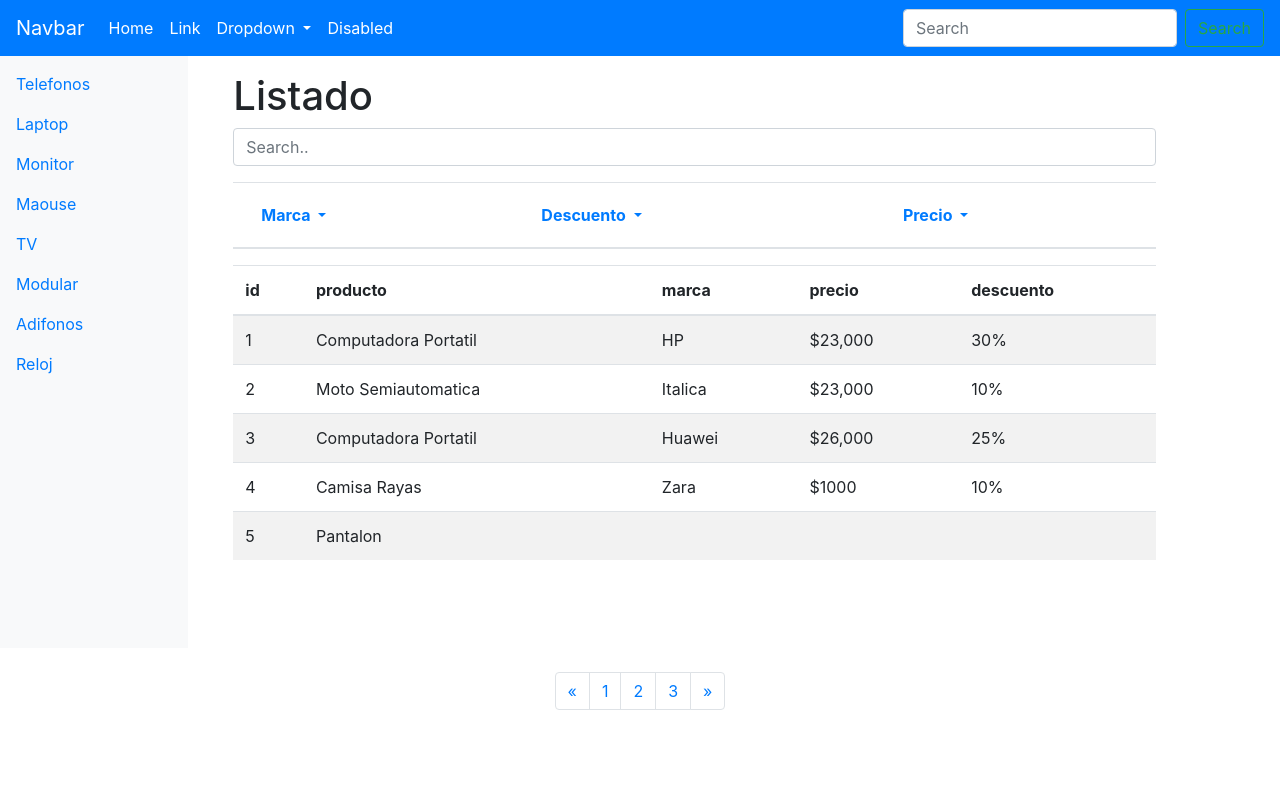
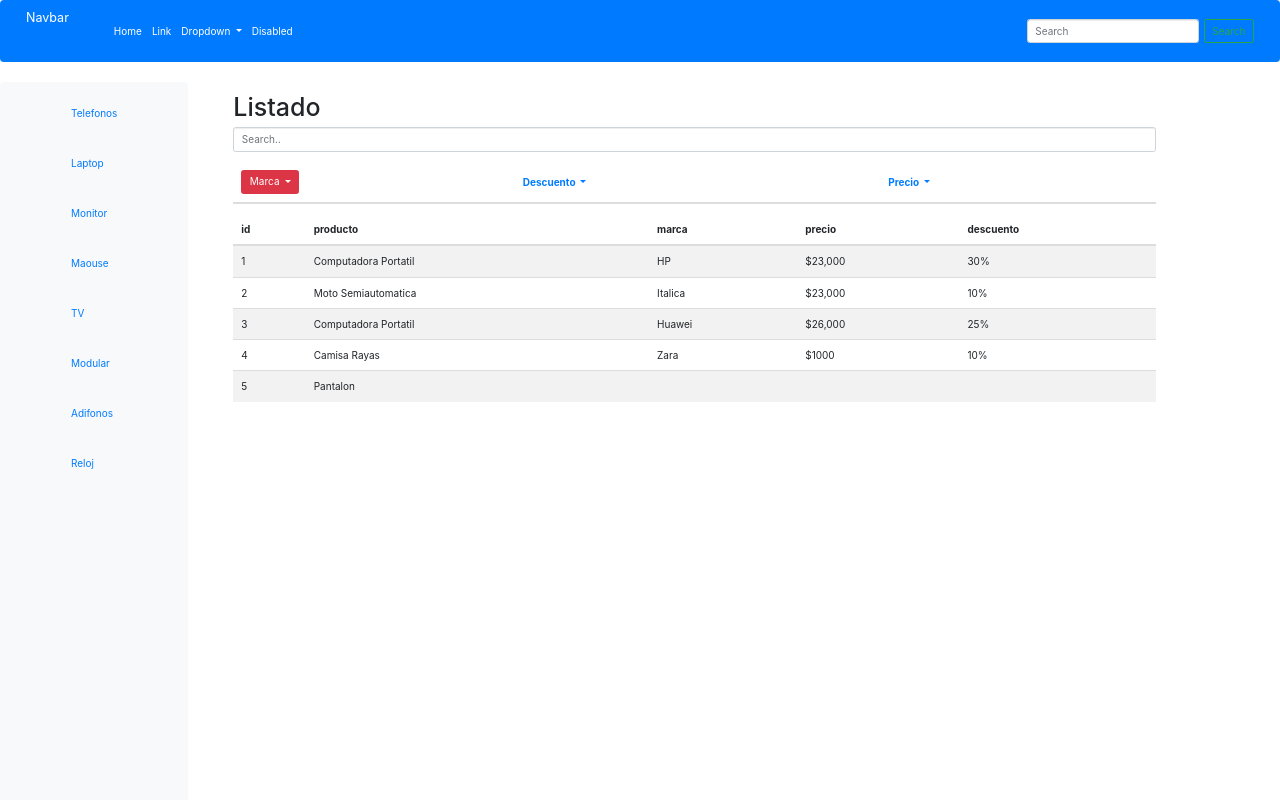
Before and after one commit to YareCanul/Ecommers-Angular-Project, an Angular app: page / in a window 1280 px wide. Shown: the top 800 px of the page. Built offline with nearby package versions, Linux system fonts and the light colour scheme.

Commit message:
new style bootrap -Dropdown

```diff
--- a/src/app/components/posts/posts.component.html
+++ b/src/app/components/posts/posts.component.html
@@ -103,9 +103,23 @@
                <table class="table table-striped">
                 <thead>
                     <tr>
-             <th> <a class="nav-link dropdown-toggle" href="#" id="navbarDropdown" role="button" data-toggle="dropdown" aria-haspopup="true" aria-expanded="false" color="black">
-                Marca
-              </a></th>
+             <th>
+                 <!--<select [(ngModel)]="selectedMarca"></select>-- -->
+                <div class="btn-group">
+                    <button type="button" class="btn btn-danger dropdown-toggle" data-toggle="dropdown" aria-haspopup="true" aria-expanded="false">
+                      Marca
+                    </button>
+
+                    <div class="dropdown-menu">
+                      <a class="dropdown-item" href="#">Hp</a>
+                      <a class="dropdown-item" href="#">Huawei</a>
+                      <a class="dropdown-item" href="#">Italica </a>
+                      <a class="dropdown-item" href="#">Zara</a>
+                      <div class="dropdown-divider"></div>
+                      <a class="dropdown-item" href="#">Separated link</a>
+                    </div>
+                  </div>
+             </th>
               <th> <a class="nav-link dropdown-toggle" href="#" id="navbarDropdown" role="button" data-toggle="dropdown" aria-haspopup="true" aria-expanded="false" color="black">
                 Descuento
               </a></th>
--- a/src/index.html
+++ b/src/index.html
@@ -8,6 +8,9 @@
   <link rel="icon" type="image/x-icon" href="favicon.ico">
   <!--BOOTRAP -->
   <link rel="stylesheet" href="https://cdn.jsdelivr.net/npm/bootstrap@4.0.0/dist/css/bootstrap.min.css" integrity="sha384-Gn5384xqQ1aoWXA+058RXPxPg6fy4IWvTNh0E263XmFcJlSAwiGgFAW/dAiS6JXm" crossorigin="anonymous">
+  <link rel="stylesheet" href="https://maxcdn.bootstrapcdn.com/bootstrap/3.4.0/css/bootstrap.min.css">
+
+</head>
 </head>
 <body>
   <app-root></app-root>
@@ -19,3 +22,6 @@
   <app-root></app-root>
 </body>
 </html>
+<script src="https://ajax.googleapis.com/ajax/libs/jquery/3.4.0/jquery.min.js"></script>
+  <script src="https://maxcdn.bootstrapcdn.com/bootstrap/3.4.0/js/bootstrap.min.js"></script>
+</body>
```
